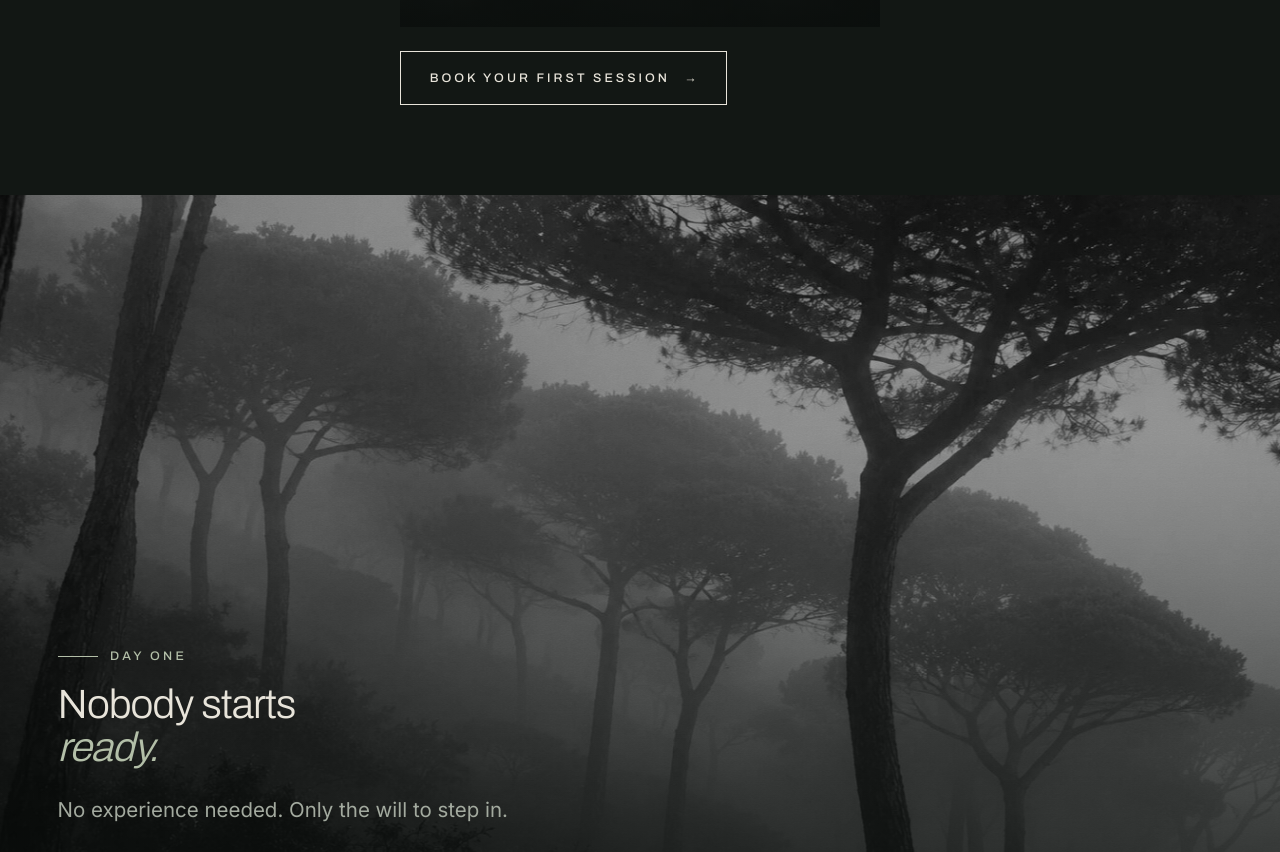
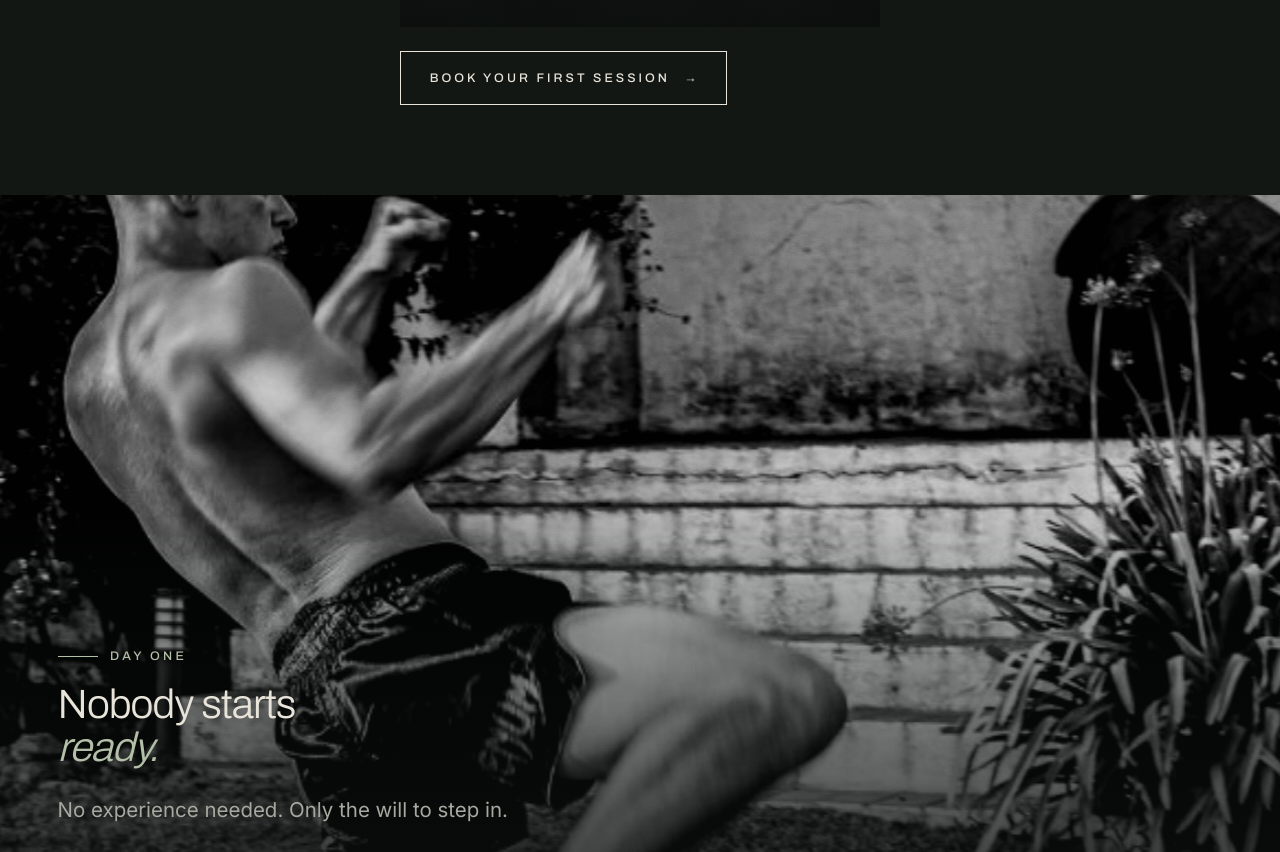
Before and after one commit to Ecletica-web/JCJardins, a React (Vite) app: page / in a window 1280 px wide. Shown: the part 4620-5472 px from the top of the page. Built offline with nearby package versions, Linux system fonts and the light colour scheme; grey boxes are pictures that could not be loaded.

Commit message:
Day one: garden kick photo as the backdrop
Co-Authored-By: Claude Fable 5.1 <noreply@anthropic.com>
Claude-Session: https://claude.ai/code/session_012zf4ZoktvuwNzybibVqi8D

```diff
--- a/src/styles/motion.css
+++ b/src/styles/motion.css
@@ -2318,3 +2318,12 @@
     padding-top: 118vw; /* most of the splits photo stays visible above the row */
   }
 }
+
+/* day one on the kick photo: keep the figure clear, shade only the base */
+.first .stage__shade {
+  background: linear-gradient(to top, rgb(var(--shade) / 0.94) 0%, rgb(var(--shade) / 0.55) 32%, rgb(var(--shade) / 0.08) 62%);
+}
+
+.first .stage__photo > img {
+  filter: grayscale(1) contrast(1.06) brightness(0.9);
+}
--- a/src/views/landing/FirstSession.jsx
+++ b/src/views/landing/FirstSession.jsx
@@ -2,14 +2,14 @@ import Photo from '../../components/Photo.jsx';
 import SectionTitle from './SectionTitle.jsx';
 import { useContent } from '../../i18n.jsx';
 
-/* Day one: the misty pines as a full-bleed backdrop, the title and one
+/* Day one: the garden kick as a full-bleed backdrop, the title and one
    line, and the four steps as a quiet line. */
 export default function FirstSession() {
   const { firstSession } = useContent();
   return (
     <section className="first on-dark" id="primeira-sessao" aria-labelledby="primeira-title">
       <div className="stage stage--tall">
-        <Photo image="pinesMist" ratio="auto" className="stage__photo parallax" sizes="100vw" eager />
+        <Photo image="tomasKickGarden" ratio="auto" className="stage__photo parallax" sizes="100vw" eager focus="40% 30%" />
         <div className="stage__shade" aria-hidden="true" />
         <div className="stage__body wrap">
           <SectionTitle id="primeira-title" kicker={firstSession.kicker} lines={firstSession.title} />
```
